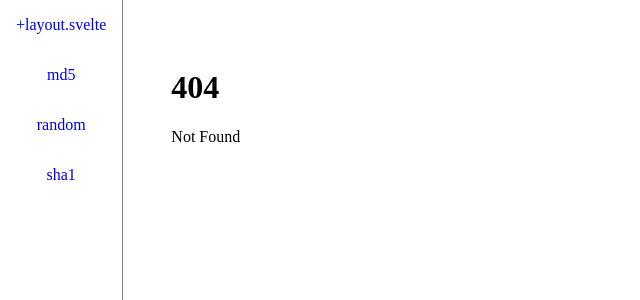
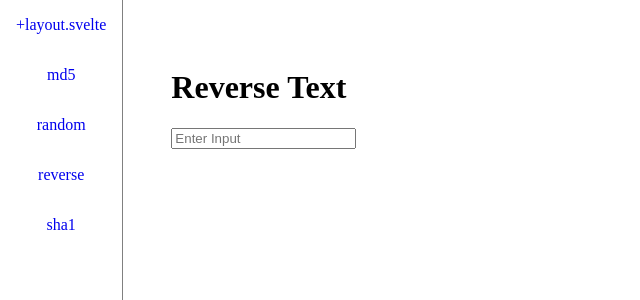
Before and after one commit to LeoDog896/doke, a SvelteKit app: page /reverse in a window 1280 px wide. Before the commit this address had no page. Shown: the top 300 px of the page, without its empty margins (0-640 px from the left). Built offline with nearby package versions, Linux system fonts and the light colour scheme.

Commit message:
Reverse text

```diff
--- /dev/null
+++ b/src/routes/reverse/+page.svelte
@@ -0,0 +1,9 @@
+<script lang="ts">
+	let input = '';
+	$: reverse = input.split("").reverse().join("")
+</script>
+
+<h1>Reverse Text</h1>
+
+<input bind:value={input} placeholder="Enter Input" />
+<p>{reverse}</p>
```
